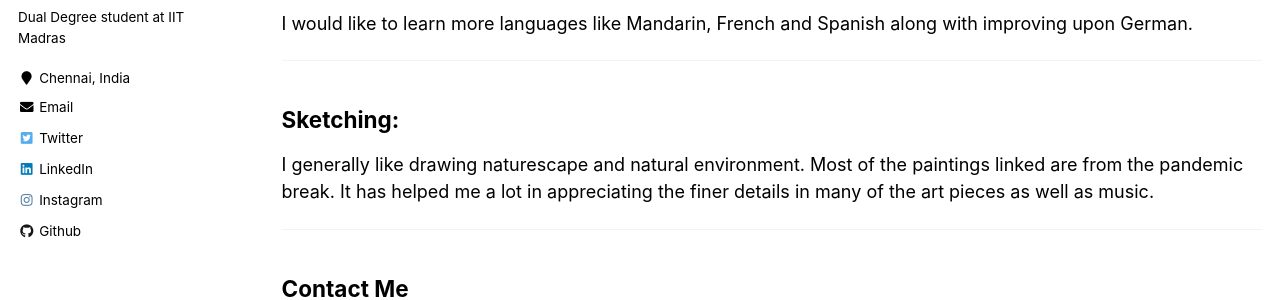
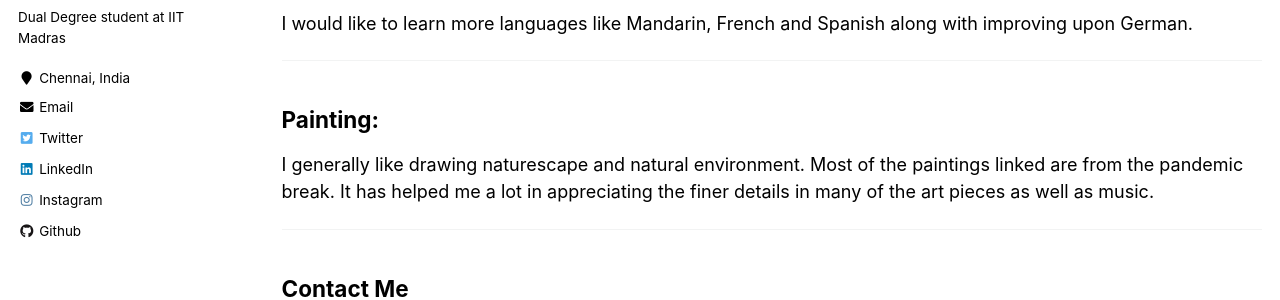
Before and after one commit to Kartik2605/Kartik2605.github.io, a Jekyll site: the page built from _pages/other.md, in a window 1280 px wide and 900 px high, scrolled down 1341 px. Shown: the part 286-586 px from the top of the window. Built offline with Jekyll 4.4.1, drawn with Linux system fonts in a browser that asks for light colours.

Commit message:
fixed few words 2

```diff
--- a/_pages/other.md
+++ b/_pages/other.md
@@ -49,7 +49,7 @@ I would like to learn more languages like Mandarin, French and Spanish along wit
 
 
 ****************************************
-## Sketching: ##
+## Painting: ##
 I generally like drawing naturescape and natural environment. Most of the paintings linked are from the pandemic break. It has helped me a lot in appreciating the finer details in many of the art pieces as well as music.
 
 
```
